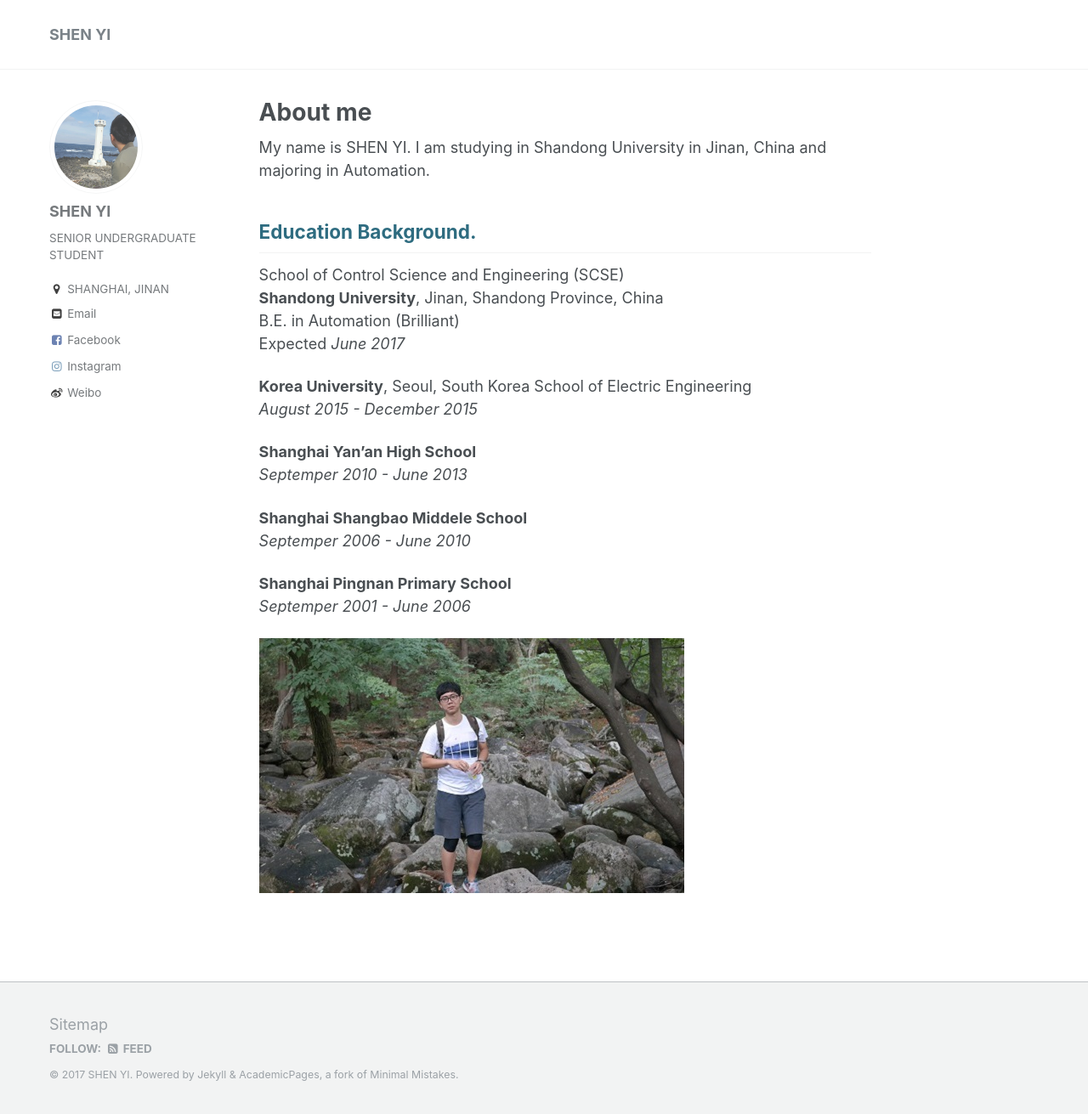
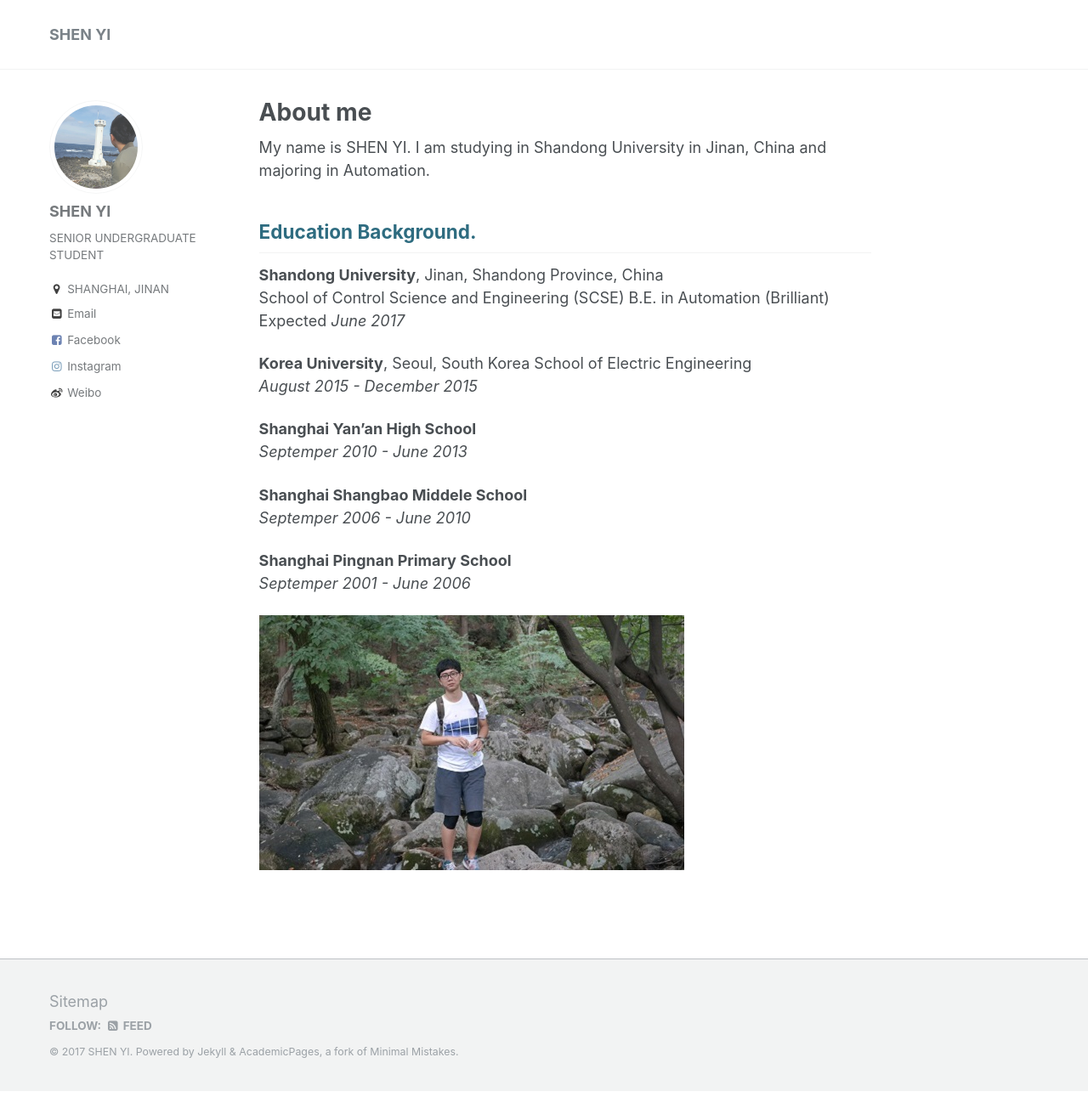
Before and after one commit to Shenyi950223/Shenyi950223, a Jekyll site: the page built from _pages/about.md, in a window 1280 px wide and 1311 px high. Shown: the whole window at 85% size. Built offline with Jekyll 4.4.1, drawn with Linux system fonts in a browser that asks for light colours.

Commit message:
update school backgroud

```diff
--- a/_pages/about.md
+++ b/_pages/about.md
@@ -11,8 +11,9 @@ redirect_from:
 My name is SHEN YI. I am studying in Shandong University in Jinan, China and majoring in Automation.
 
 <h2 style="color: #2e6c80;">Education Background.</h2>
+
+<strong>Shandong University</strong>, Jinan, Shandong Province, China
 School of Control Science and Engineering (SCSE)
-<strong>Shandong University</strong>, Jinan, Shandong Province, China
 B.E. in Automation (Brilliant)
 Expected <i>June 2017</i>
 
```
